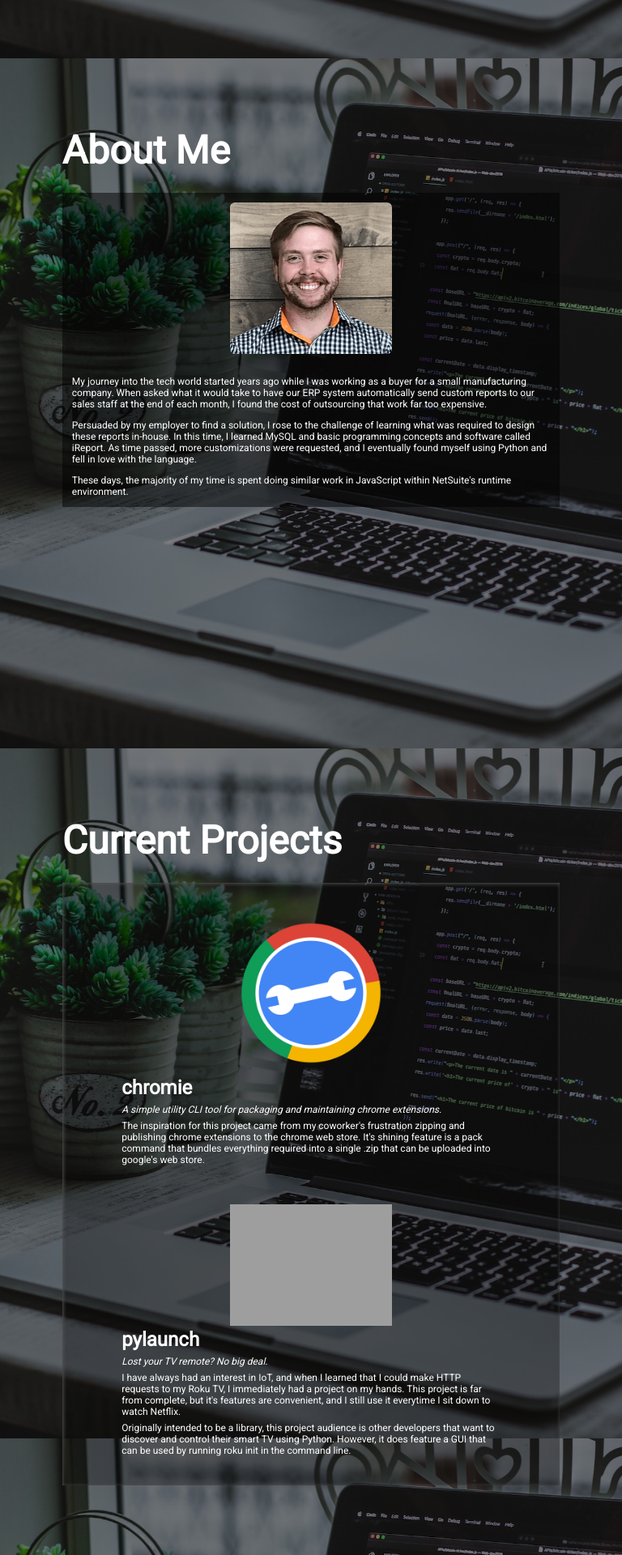
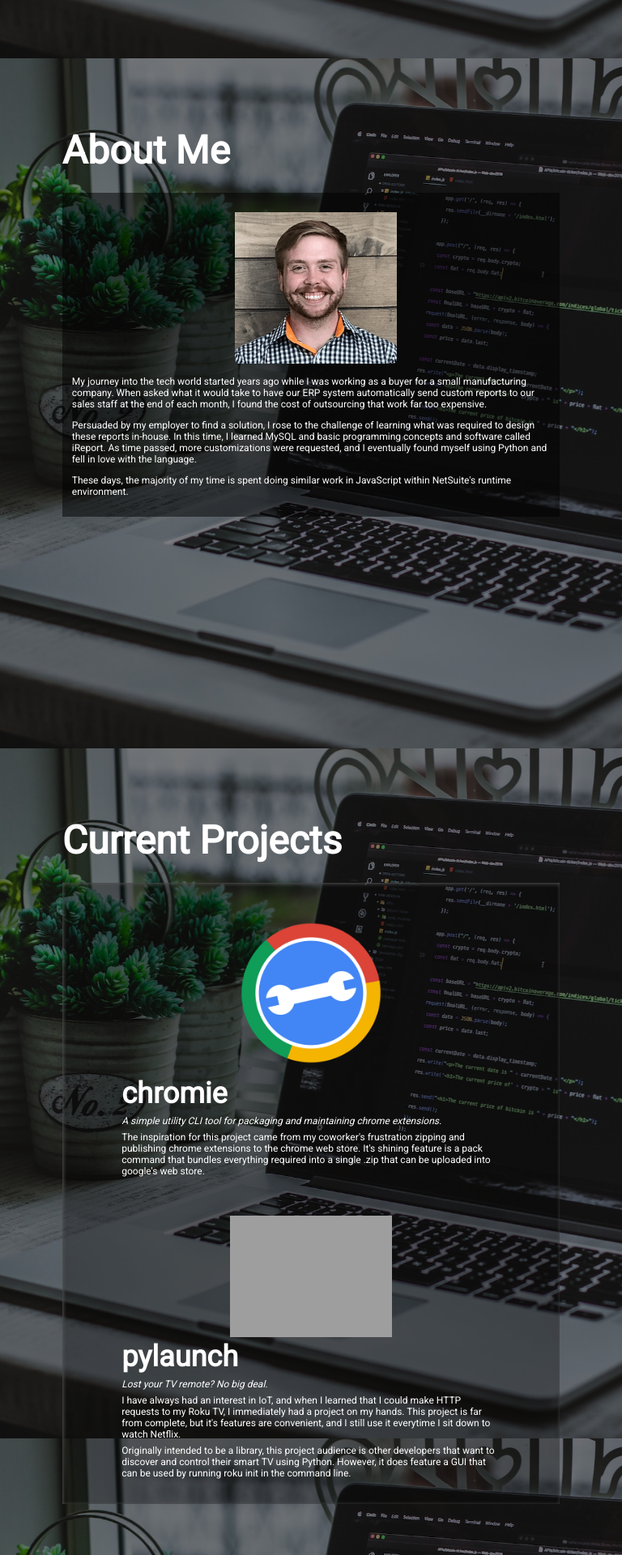
Before and after one commit to Sandersland/andersland_dev, a Flask app: page / in a window 768 px wide. Shown: the part 780-2700 px from the top of the page at 81% size. Run offline with Flask 2, Linux system fonts and the light colour scheme; grey boxes are pictures that could not be loaded.

Commit message:
lighthouse audit fixes and style updates

```diff
--- a/app/static/style.css
+++ b/app/static/style.css
@@ -19,19 +19,19 @@ body {
 }
 
 h1 {
-  font-size: 4rem;
+  font-size: 4em;
 }
 
 h2 {
-  font-size: 3rem;
+  font-size: 3em;
 }
 
 h3 {
-  font-size: 2rem;
+  font-size: 2em;
 }
 
 h4 {
-  font-size: 1.5rem;
+  font-size: 1.5em;
 }
 
 .container {
@@ -109,7 +109,9 @@ section > div {
 
 #it-me img {
   max-width: 200px;
-  margin: 1em;
+  margin-left: 1em;
+  margin-top: 1em;
+  align-self: center;
   height: auto;
   border-radius: .5em;
 }
@@ -122,10 +124,18 @@ section > div {
   margin-top: 1em;
 }
 
+#about-me p:last-of-type {
+  padding-bottom: 1em;
+}
+
 @media only screen and (max-width: 1024) {
   #it-me {
     flex-direction: column;
-    align-items: flex-start;
+    align-items: center;
+  }
+
+  #it-me img {
+    margin-top: 0;
   }
 
   #about-me {
@@ -156,7 +166,6 @@ section > div {
 
 .card-image img {
   max-width: 200px;
-  height: auto;
 }
 
 .card-image img:hover {
@@ -288,6 +297,14 @@ and (max-width: 1024px) {
     transform: scale(1.5)
   }
 
+  #it-me {
+    align-items: center;
+  }
+
+  #it-me p:last-of-type {
+    margin-bottom: 1em;
+  }
+
   #it-me img:hover {
     animation: none;
   }
@@ -326,7 +343,10 @@ and (max-width: 768px) {
   #it-me {
     flex-direction: column;
     align-items: center;
-    padding-bottom: 1em;
+  }
+
+  #it-me img {
+    padding-top: 1em;
   }
 
   .card-container {
--- a/app/templates/index.html
+++ b/app/templates/index.html
@@ -4,6 +4,7 @@
 <head>
   <meta charset="UTF-8">
   <meta name="viewport" content="width=device-width, initial-scale=1.0">
+  <meta name="description" content="Steffen Andersland, Software Developer">
   <title>ANDERSLAND.DEV</title>
   <link rel="stylesheet" href="{{url_for('static', filename='style.css')}}">
   <script src="{{url_for('static', filename='script.js')}}"></script>
@@ -19,8 +20,8 @@
           <li><a data-page="about" class="link" href="#about" tabindex="-1">About</a></li>
           <li><a data-page="projects" class="link" href="#projects" tabindex="-1">Projects</a></li>
           <li><a data-page="contact" class="link" href="#contact" tabindex="-1">Contact</a></li>
-          <div class="select"></div>
         </ul>
+        <div class="select"></div>
       </nav>
     </header>
     <main>
@@ -58,7 +59,7 @@
           <div class="card">
             <a class="card-image" href="https://github.com/Sandersland/chromie" tabindex="-1"><img id="chromie-logo"
                 src="{{url_for('static', filename='chromie.png')}}" alt="chromie logo"></a>
-            <h3 class="card-title">chromie</h3>
+            <h2 class="card-title">chromie</h2>
 
             <p class="card-description"><em>A simple utility CLI tool for packaging and maintaining chrome
                 extensions.</em></p>
@@ -73,7 +74,7 @@
           <div class="card">
             <a href="https://github.com/Sandersland/pylaunch" class="card-image" tabindex="-1"><img id="pylaunch-logo"
                 class="card-image" src="{{url_for('static', filename='pylaunch.png')}}" alt="pylaunch logo"></a>
-            <h3 class="card-title">pylaunch</h3>
+            <h2 class="card-title">pylaunch</h2>
 
             <p class="card-description"><em>Lost your TV remote? No big deal.</em></p>
             <p class="card-description">I have always had an interest in IoT, and when I learned that I could
```
